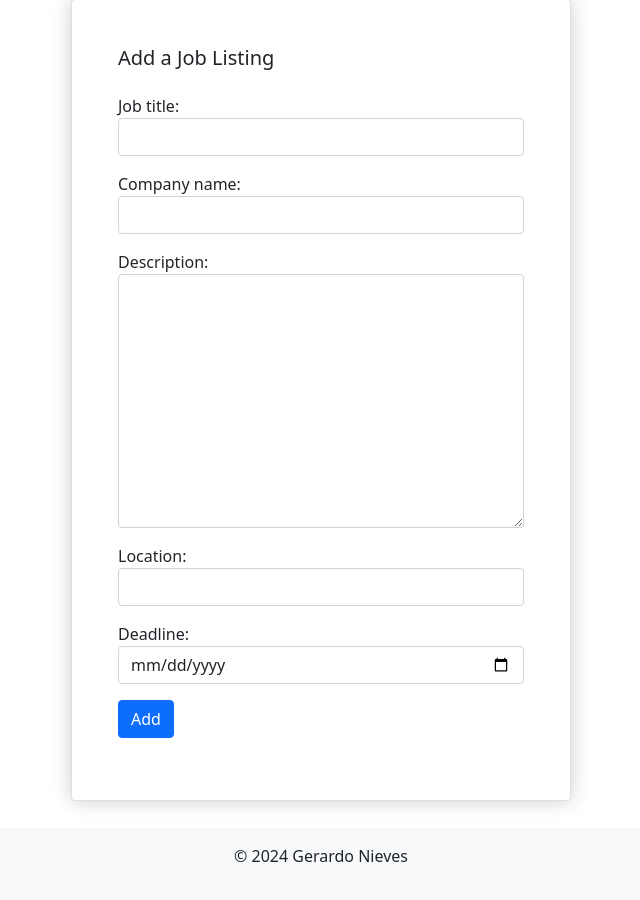
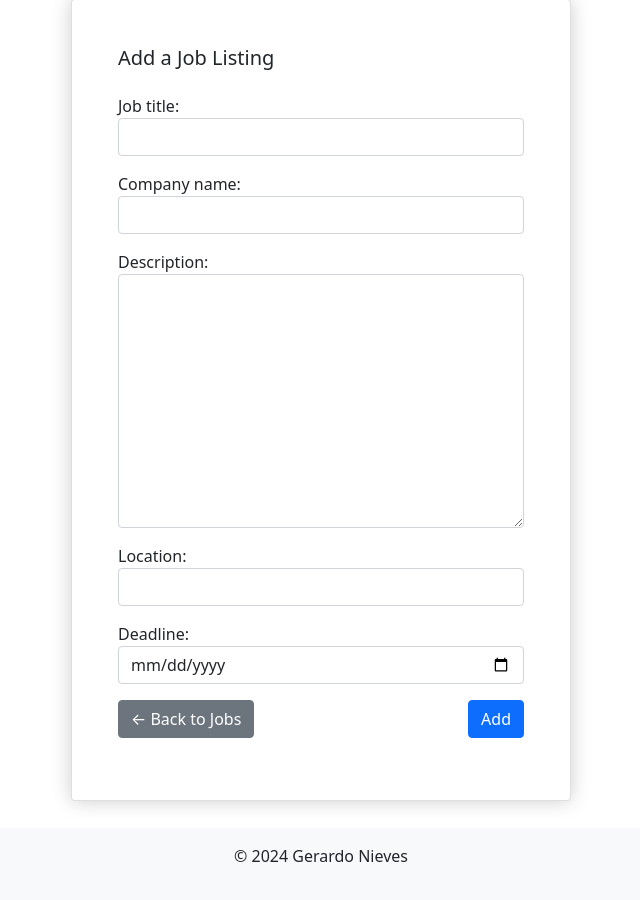
Before and after one commit to gerardo0915/JobPortalProject, a Django app: page /employer_jobs/add/ in a window 1280 px wide. Shown: the part 105-1005 px from the top of the page, without its empty margins (319-959 px from the left). Run offline with Django 5.2, Linux system fonts and the light colour scheme.

Commit message:
quick style chagnes

```diff
--- a/jobs/templates/add_job.html
+++ b/jobs/templates/add_job.html
@@ -12,7 +12,10 @@
                     <form method="post">
                         {% csrf_token %}
                         {{ form.as_p }}
-                        <button type="submit" class="btn btn-primary btn-block">Add</button>
+                        <div class="d-flex justify-content-between mt-3">
+                            <a href="{% url 'employer_jobs' %}" class="btn btn-secondary">&larr; Back to Jobs</a>
+                            <button type="submit" class="btn btn-primary">Add</button>
+                        </div>
                     </form>
                 </div>
                 </div>
--- a/jobs/templates/edit_job.html
+++ b/jobs/templates/edit_job.html
@@ -12,7 +12,10 @@
                     <form method="post">
                         {% csrf_token %}
                         {{ form.as_p }}
-                        <button type="submit" class="btn btn-primary btn-block">Update</button>
+                        <div class="d-flex justify-content-between mt-3">
+                            <a href="{% url 'employer_jobs' %}" class="btn btn-secondary">&larr; Back to Jobs</a>
+                            <button type="submit" class="btn btn-primary">Update</button>
+                        </div>
                     </form>
                 </div>
                 </div>
```
Also changed, not shown: jobs/templates/applications.html (+7 -2 lines), jobs/templates/job_apply.html (+5 -2 lines), jobs/templates/job_list.html (+3 -4 lines).
